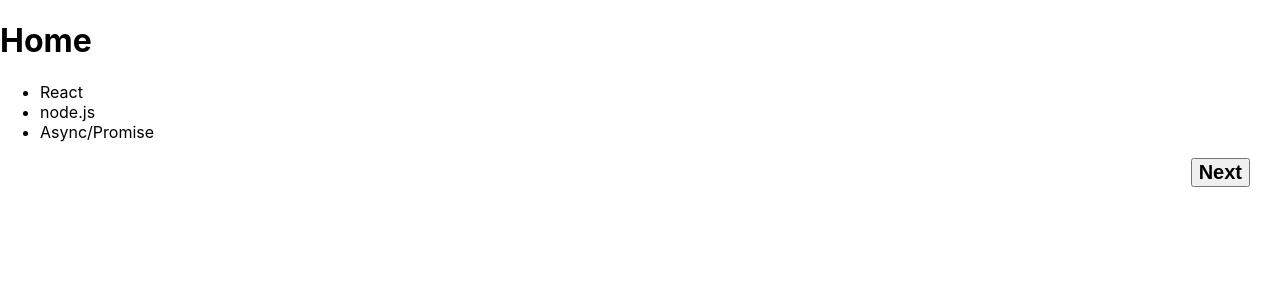
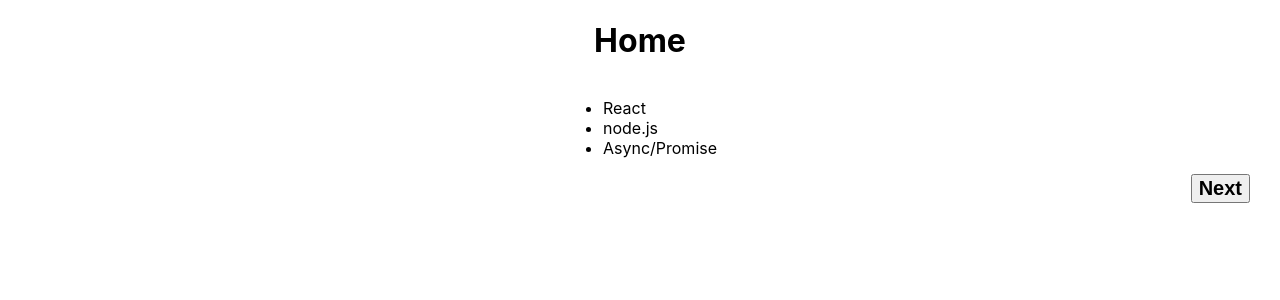
Before and after one commit to acarn506/MyDevStory, a React (Create React App) app in the folder reactapp/: page / in a window 1280 px wide. Shown: the top 300 px of the page. Built offline with nearby package versions, Linux system fonts and the light colour scheme.

Commit message:
Layout Updated

```diff
--- a/reactapp/src/App.css
+++ b/reactapp/src/App.css
@@ -1,5 +1,9 @@
 .App {
   text-align: center;
+}
+
+button {
+  cursor: pointer;
 }
 
 button:hover,
--- a/reactapp/src/Hoc/Layout/Layout.css
+++ b/reactapp/src/Hoc/Layout/Layout.css
@@ -0,0 +1,6 @@
+main {
+  top: 0;
+  left: 0;
+  width: 100%;
+  height: 100vh;
+}
--- a/reactapp/src/Hoc/Layout/Layout.jsx
+++ b/reactapp/src/Hoc/Layout/Layout.jsx
@@ -1,5 +1,6 @@
 import React from "react";
 import Aux from "../Aux";
+import "./Layout.css";
 
 const Layout = props => {
   return (
--- /dev/null
+++ b/reactapp/src/Pages/Home/Home.css
@@ -0,0 +1,6 @@
+.homeContainer {
+  display: flex;
+  flex-direction: column;
+  justify-content: center;
+  align-items: center;
+}
--- a/reactapp/src/Pages/Home/Home.jsx
+++ b/reactapp/src/Pages/Home/Home.jsx
@@ -1,8 +1,9 @@
 import React from "react";
+import "./Home.css";
 
 const Home = props => {
   return (
-    <div>
+    <div className="homeContainer">
       <h1>Home</h1>
       <div>
         <ul>
```
